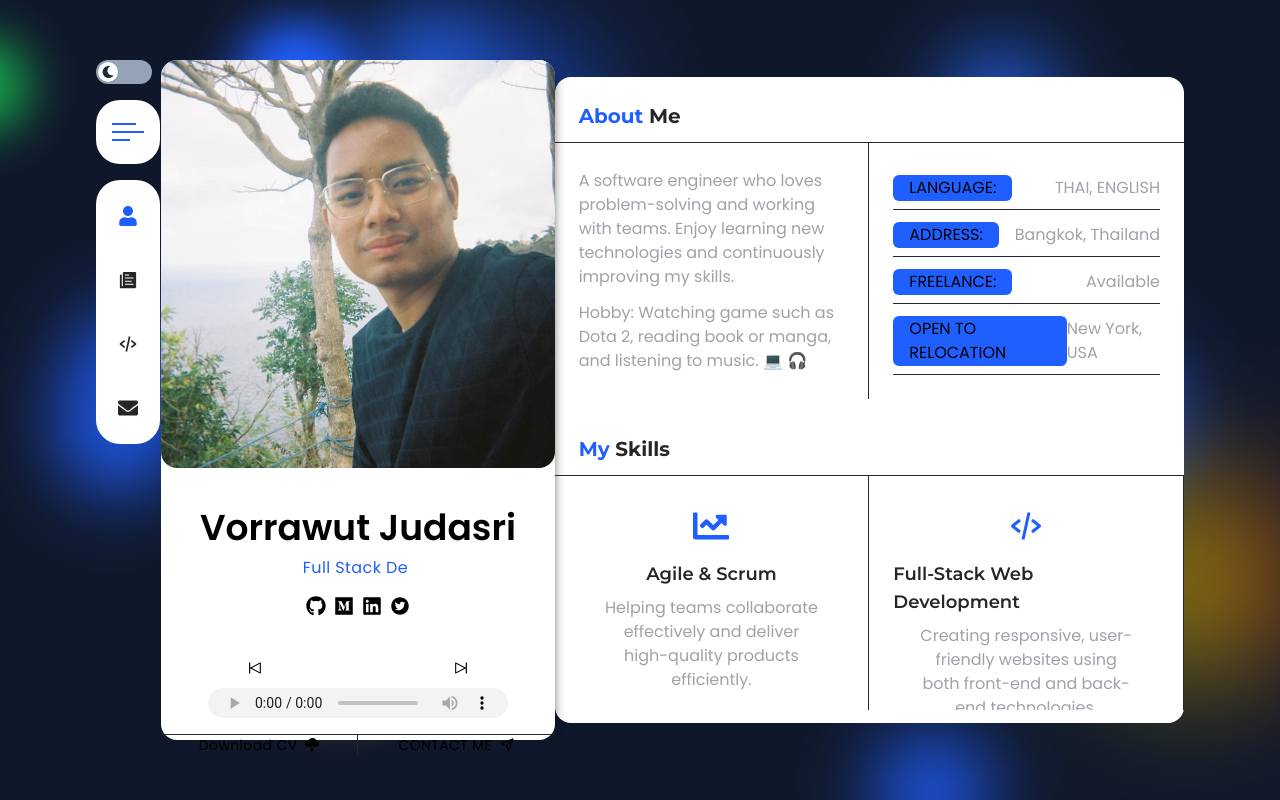
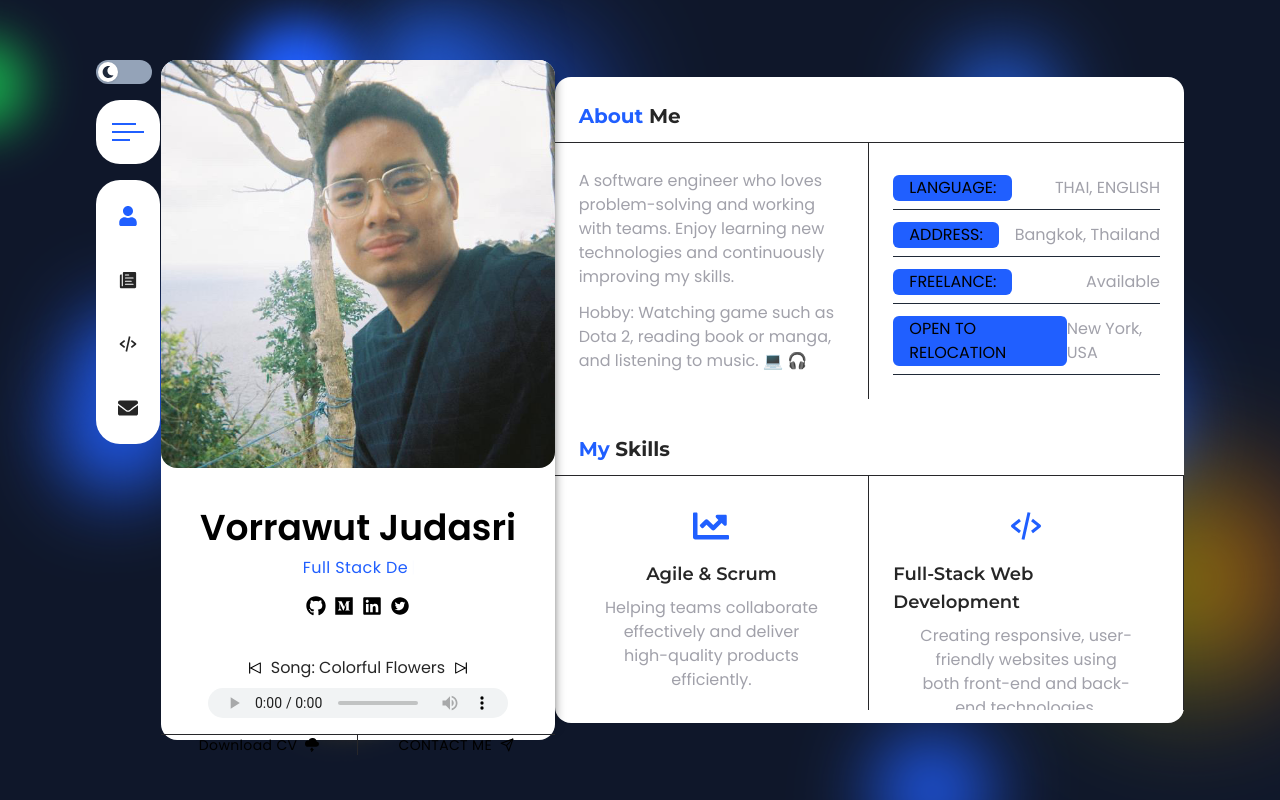
Before and after one commit to vorrawut/vorrawut.github.io, a React (Create React App) app: page / in a window 1280 px wide. Built offline with nearby package versions, Linux system fonts and the light colour scheme.

Commit message:
Fix text color song

```diff
--- a/src/components/musicPlayer/MusicPlayer.js
+++ b/src/components/musicPlayer/MusicPlayer.js
@@ -1,8 +1,11 @@
 import React, { useState } from 'react'
 import ReactPlayer from 'react-player'
 import { RxTrackNext, RxTrackPrevious } from 'react-icons/rx'
+import { useTheme } from '../../ThemeUtils'
 
 const MusicPlayer = () => {
+  const { getNormalLightText } = useTheme()
+
   const [playlist] = useState([
     { url: '/music/Colorful-Flowers.mp3', title: 'Colorful Flowers' },
     { url: '/music/Memories-of-Spring.mp3', title: 'Memories of Spring' },
@@ -26,7 +29,7 @@ const MusicPlayer = () => {
     <div className='flex flex-col items-center justify-center mb-4'>
       <div className='flex items-center justify-center space-x-2 mb-2'>
         <RxTrackPrevious onClick={prevSong} />
-        <h4 className='text-white'>Song: {playlist[currentSongIndex].title}</h4>
+        <h4 className={`${getNormalLightText}`}>Song: {playlist[currentSongIndex].title}</h4>
         <RxTrackNext onClick={nextSong} />
       </div>
       <ReactPlayer url={playlist[currentSongIndex].url} playing={isPlaying} controls={true} onEnded={nextSong} width={300} height={30} />
```
